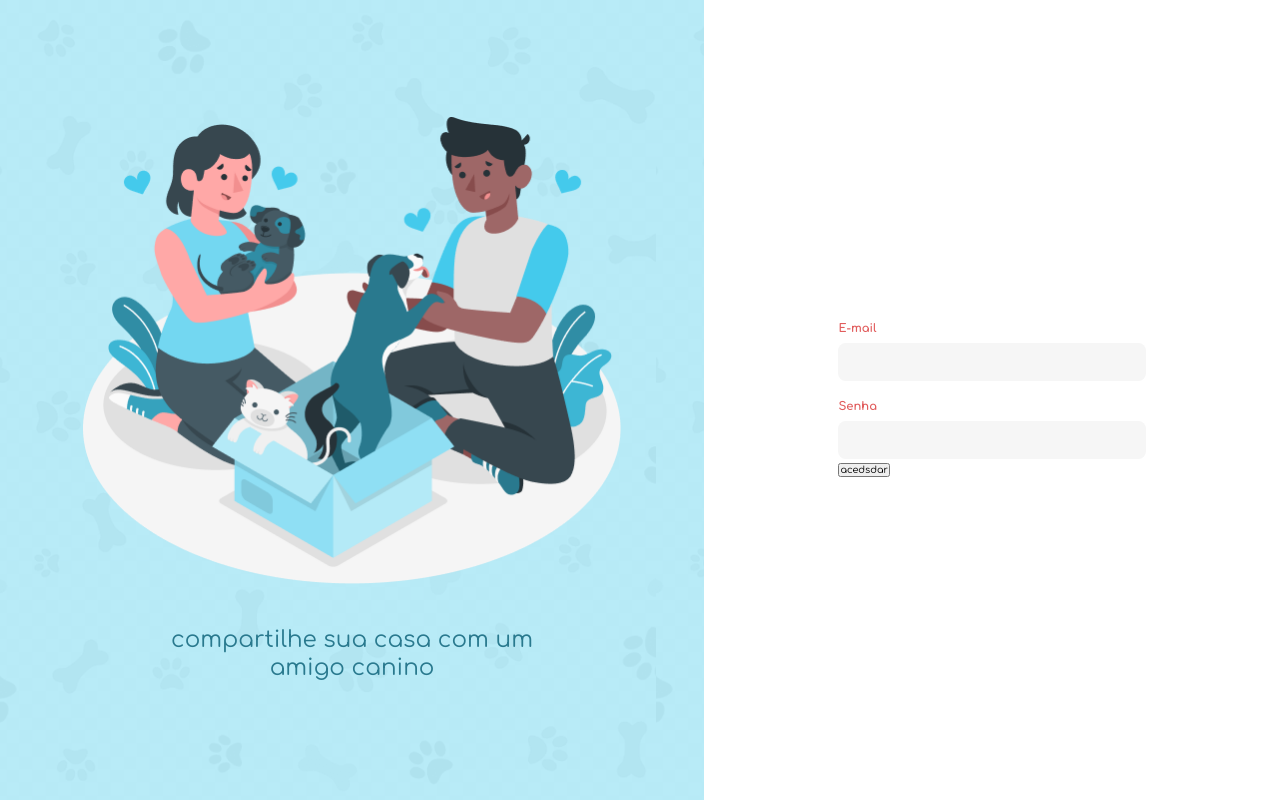
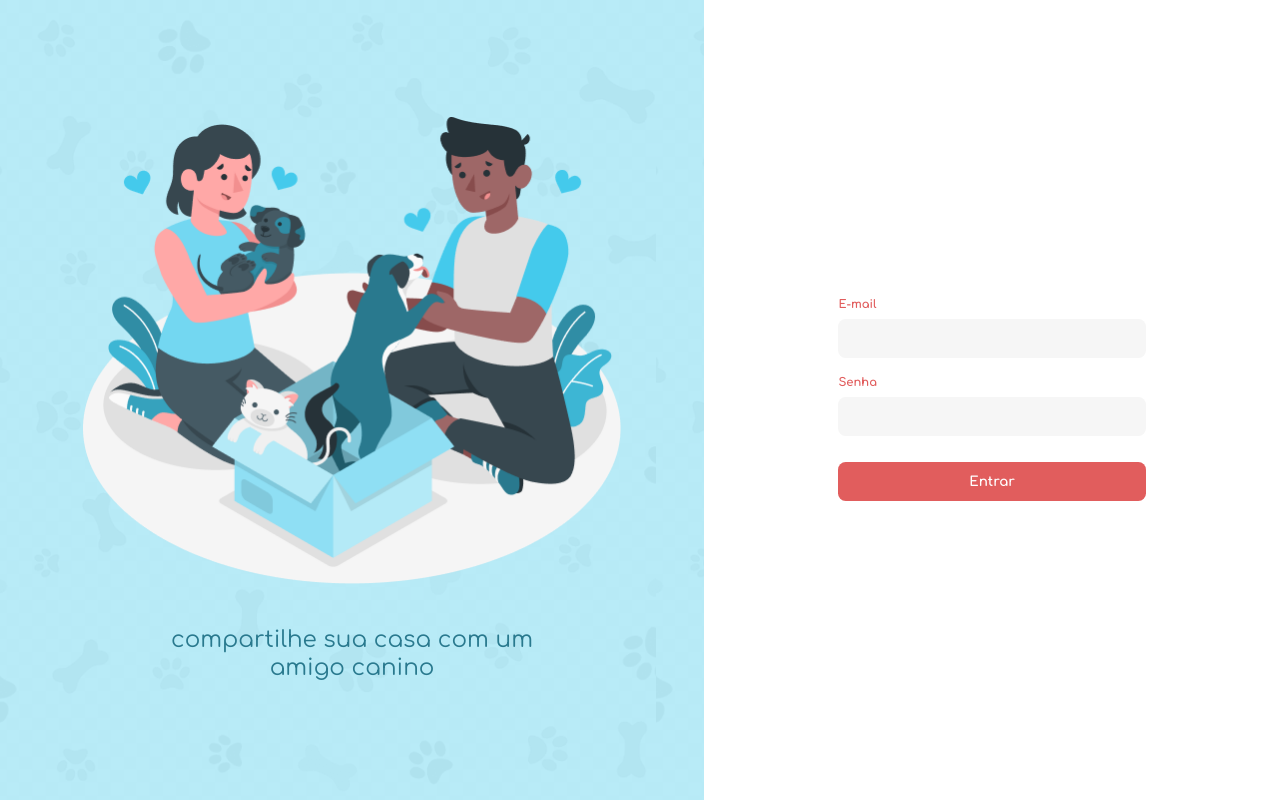
Before and after one commit to guipmendes/AnimaLar-frontend, a Next.js app: page / in a window 1280 px wide. Built offline with nearby package versions, Linux system fonts and the light colour scheme.

Commit message:
feat: default button  component

```diff
--- a/src/components/Buttons/Default/index.tsx
+++ b/src/components/Buttons/Default/index.tsx
@@ -8,7 +8,7 @@ interface ButtonDefaultProps extends ButtonHTMLAttributes<HTMLButtonElement> {
 
 export const ButtonDefault = ({ children, ...rest }: ButtonDefaultProps) => {
   return (
-    <button type="button" {...rest}>
+    <button type="button" className={styles.container} {...rest}>
       {children}
     </button>
   );
--- a/src/components/Buttons/Default/styles.module.scss
+++ b/src/components/Buttons/Default/styles.module.scss
@@ -1,5 +1,6 @@
 .container {
   width: 100%;
+  height: 4rem;
   border-radius: 0.8rem;
 
   display: flex;
@@ -7,6 +8,7 @@
   justify-content: center;
 
   padding: 0 1.8rem;
+  margin-top: 2.4rem;
 
   background: var(--red);
 
--- a/src/components/Inputs/Default/index.tsx
+++ b/src/components/Inputs/Default/index.tsx
@@ -3,18 +3,18 @@ import { UseFormRegister } from "react-hook-form";
 
 import styles from "./styles.module.scss";
 
-interface DefaultInputProps extends InputHTMLAttributes<HTMLInputElement> {
+interface InputDefaultProps extends InputHTMLAttributes<HTMLInputElement> {
   error?: string;
   label: string;
   register: UseFormRegister<any>;
 }
 
-export const DefaultInput = ({
+export const InputDefault = ({
   error,
   register,
   label,
   ...rest
-}: DefaultInputProps): JSX.Element => {
+}: InputDefaultProps): JSX.Element => {
   return (
     <div className={styles.container}>
       <label htmlFor={rest.name}>{label}</label>
--- a/src/components/Inputs/Default/styles.module.scss
+++ b/src/components/Inputs/Default/styles.module.scss
@@ -19,6 +19,8 @@
 
     font-size: 1.2rem;
 
+    outline-color: var(--red);
+
     &:focus {
       border: 2px solid var(--red);
     }
--- a/src/pages/index.tsx
+++ b/src/pages/index.tsx
@@ -1,7 +1,8 @@
 import { useForm } from "react-hook-form";
 
 import { Background } from "@/src/components/Background";
-import { DefaultInput } from "@/src/components/Inputs/Default";
+import { InputDefault } from "@/src/components/Inputs/Default";
+import { ButtonDefault } from "@/src/components/Buttons/Default";
 import { useYupValidationResolver } from "@/src/hooks/useYupValidationResolver";
 import { signInValidator } from "@/src/validators/signIn";
 
@@ -28,13 +29,13 @@ export default function Home() {
 
       <section className={styles.formContainer}>
         <form onSubmit={handleSubmit(onSubmit)}>
-          <DefaultInput
+          <InputDefault
             label="E-mail"
             name="email"
             error={errors.email?.message}
             register={register}
           />
-          <DefaultInput
+          <InputDefault
             label="Senha"
             type="password"
             name="password"
@@ -42,7 +43,7 @@ export default function Home() {
             register={register}
           />
 
-          <button type="submit">acedsdar</button>
+          <ButtonDefault type="submit">Entrar</ButtonDefault>
         </form>
       </section>
     </main>
--- a/src/styles/global.scss
+++ b/src/styles/global.scss
@@ -36,6 +36,7 @@ button {
 
 button {
   cursor: pointer;
+  border: 0;
 }
 
 a {
```
Also changed, not shown: 1 other file (tests, documents, lock files or other folders).
